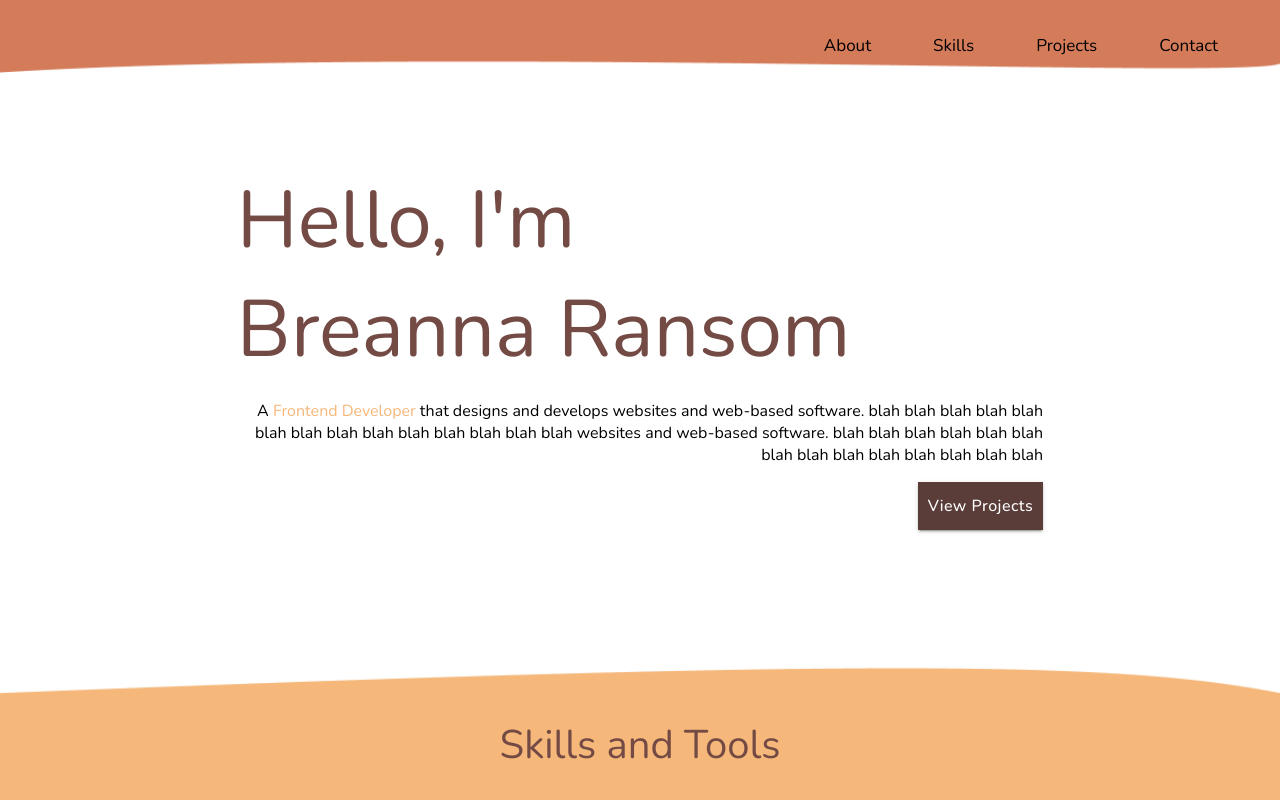
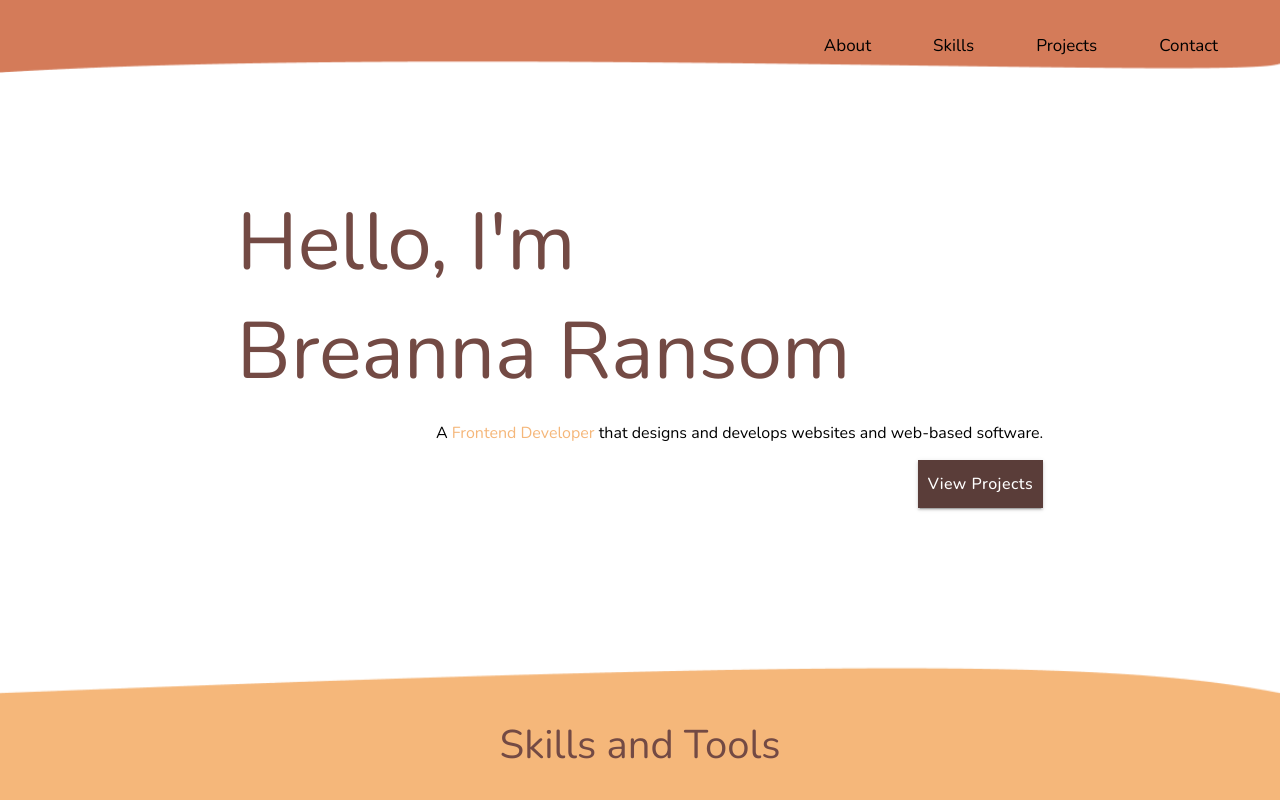
Before and after one commit to breannar888/Portfolio, a React (Create React App) app: page / in a window 1280 px wide. Shown: the top 800 px of the page. Built offline with nearby package versions, Linux system fonts and the light colour scheme.

Commit message:
about content

```diff
--- a/src/pages/Home.js
+++ b/src/pages/Home.js
@@ -66,9 +66,7 @@ function HomePage() {
         </motion.div>
         <motion.p variants={loadUp} className="about-me-text">
           A <span>Frontend Developer</span> that designs and develops
-          websites and web-based software. blah blah blah blah blah blah blah
-          blah blah blah blah blah blah blah websites and web-based software.
-          blah blah blah blah blah blah blah blah blah blah blah blah blah blah
+          websites and web-based software.
         </motion.p>
         <motion.div variants={loadUp} className="about-btn">
           <Link smooth to="/#projects">
```
